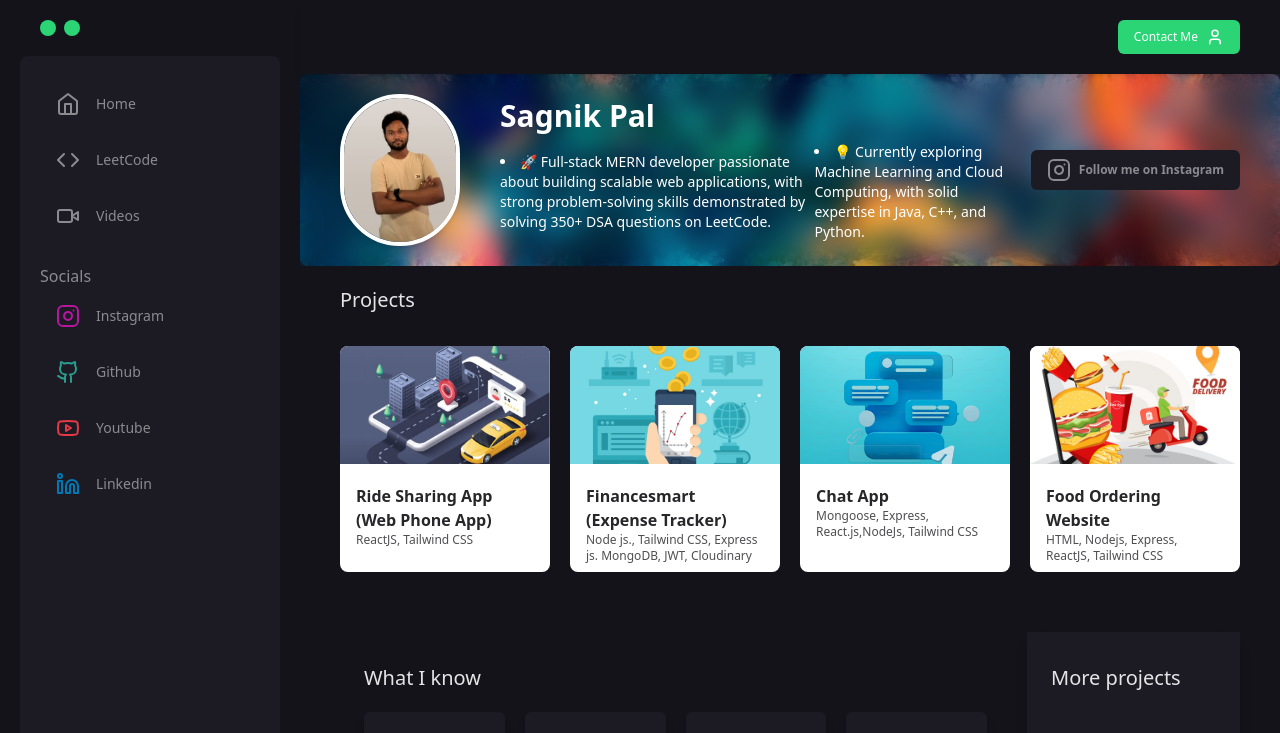
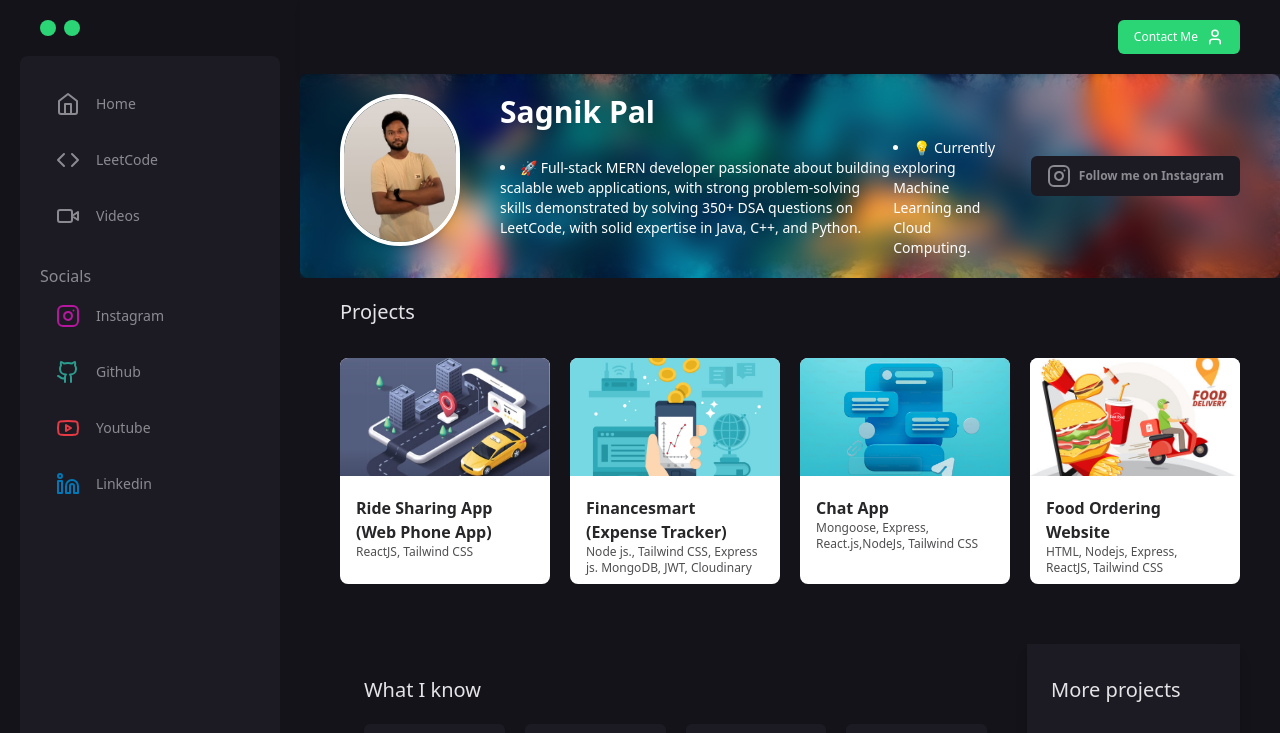
Before and after one commit to SagnikPal-7/My-Portfolio, a Next.js app: page / in a window 1280 px wide. Shown: the top 733 px of the page. Built offline with nearby package versions, Linux system fonts and the light colour scheme.

Commit message:
hpe final change

```diff
--- a/src/components/cover/ProfileName.tsx
+++ b/src/components/cover/ProfileName.tsx
@@ -13,12 +13,10 @@ const ProfileName: FC<ProfileNameProps> = ({}) => {
         <li>
           🚀 Full-stack MERN developer passionate about building scalable web
           applications, with strong problem-solving skills demonstrated by
-          solving 350+ DSA questions on LeetCode.
+          solving 350+ DSA questions on LeetCode, with solid expertise in Java,
+          C++, and Python.
         </li>
-        <li>
-          💡 Currently exploring Machine Learning and Cloud Computing, with
-          solid expertise in Java, C++, and Python.
-        </li>
+        <li>💡 Currently exploring Machine Learning and Cloud Computing.</li>
         <Link
           className="block md:hidden"
           href="https://www.instagram.com/smp_philophobia_7/"
```
